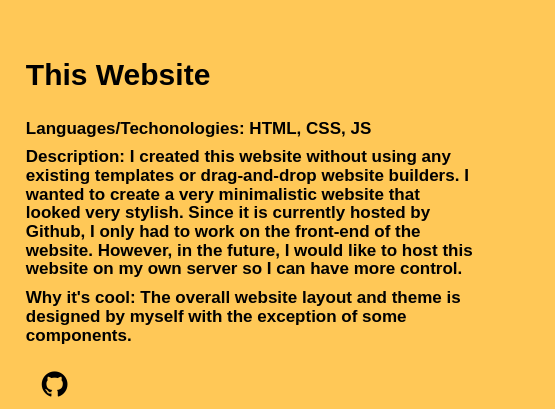
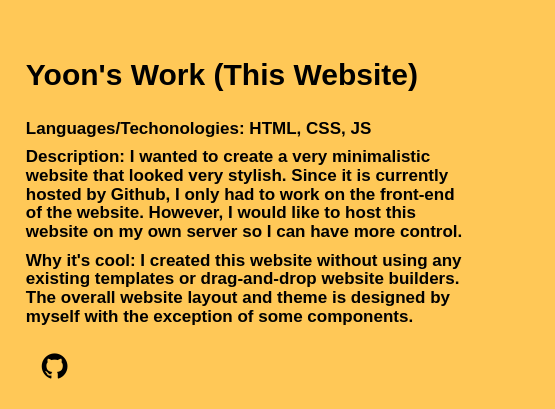
Before and after one commit to snyoonoh/snyoonoh.github.io, a plain HTML site: page portfolio.html in a window 1280 px wide. Shown: the part 2635-3044 px from the top of the page, 725-1280 px from the left. Drawn offline with Linux system fonts and the light colour scheme; a web font is replaced by a local one.

Commit message:
changed website description in portfolio

```diff
--- a/portfolio.html
+++ b/portfolio.html
@@ -139,14 +139,14 @@
                 </a>
             </div>
             <div class="col-md-5">
-                <h3>This Website</h3>
+                <h3>Yoon's Work (This Website)</h3>
                 <br>
                 <p>
                 Languages/Techonologies: HTML, CSS, JS </p>
                 <p>
-                Description: I created this website without using any existing templates or drag-and-drop website builders. I wanted to create a very minimalistic website that looked very stylish. Since it is currently hosted by Github, I only had to work on the front-end of the website. However, in the future, I would like to host this website on my own server so I can have more control.</p>
+                Description: I wanted to create a very minimalistic website that looked very stylish. Since it is currently hosted by Github, I only had to work on the front-end of the website. However, I would like to host this website on my own server so I can have more control.</p>
                 <p>
-                Why it's cool: The overall website layout and theme is designed by myself with the exception of some components.</p>
+                Why it's cool: I created this website without using any existing templates or drag-and-drop website builders. The overall website layout and theme is designed by myself with the exception of some components.</p>
 
 
 
```
